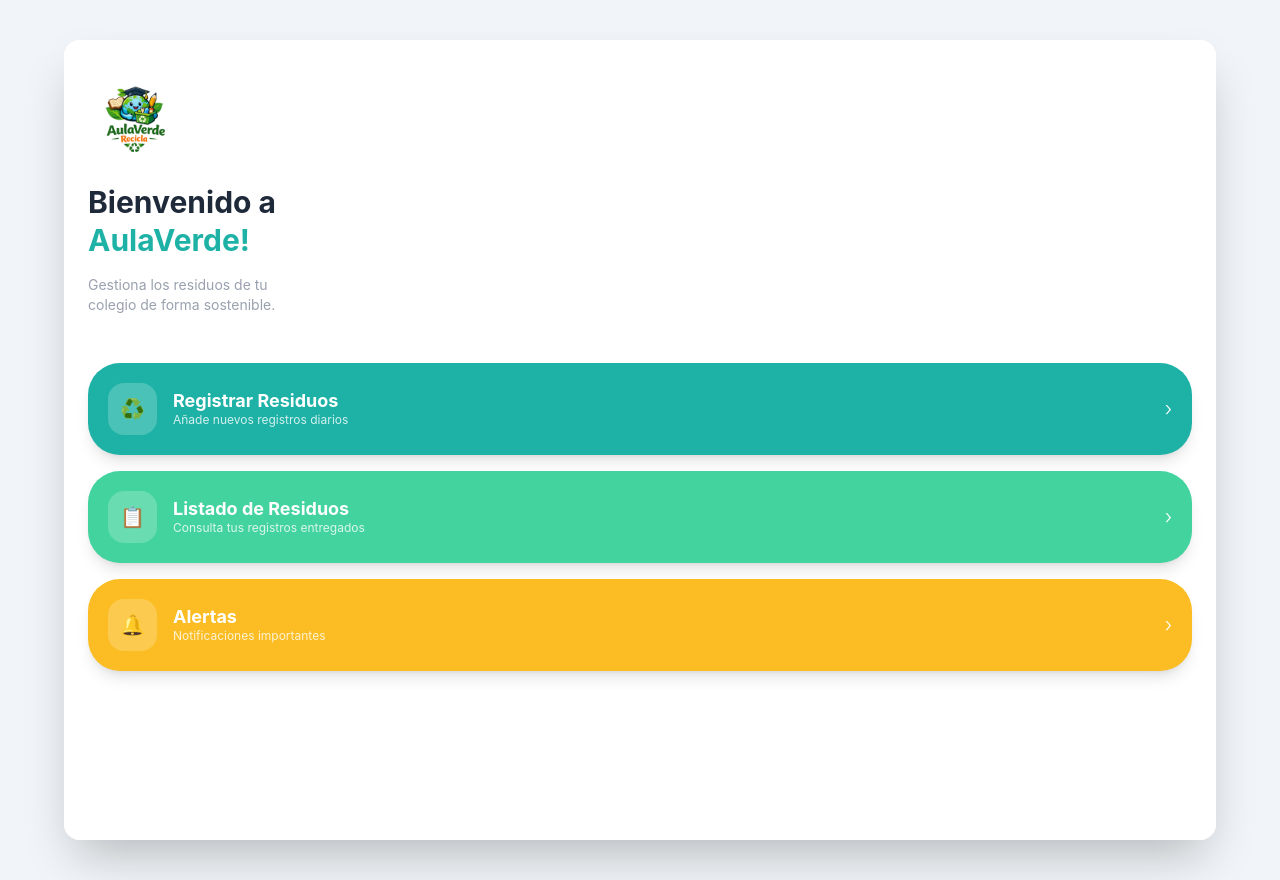
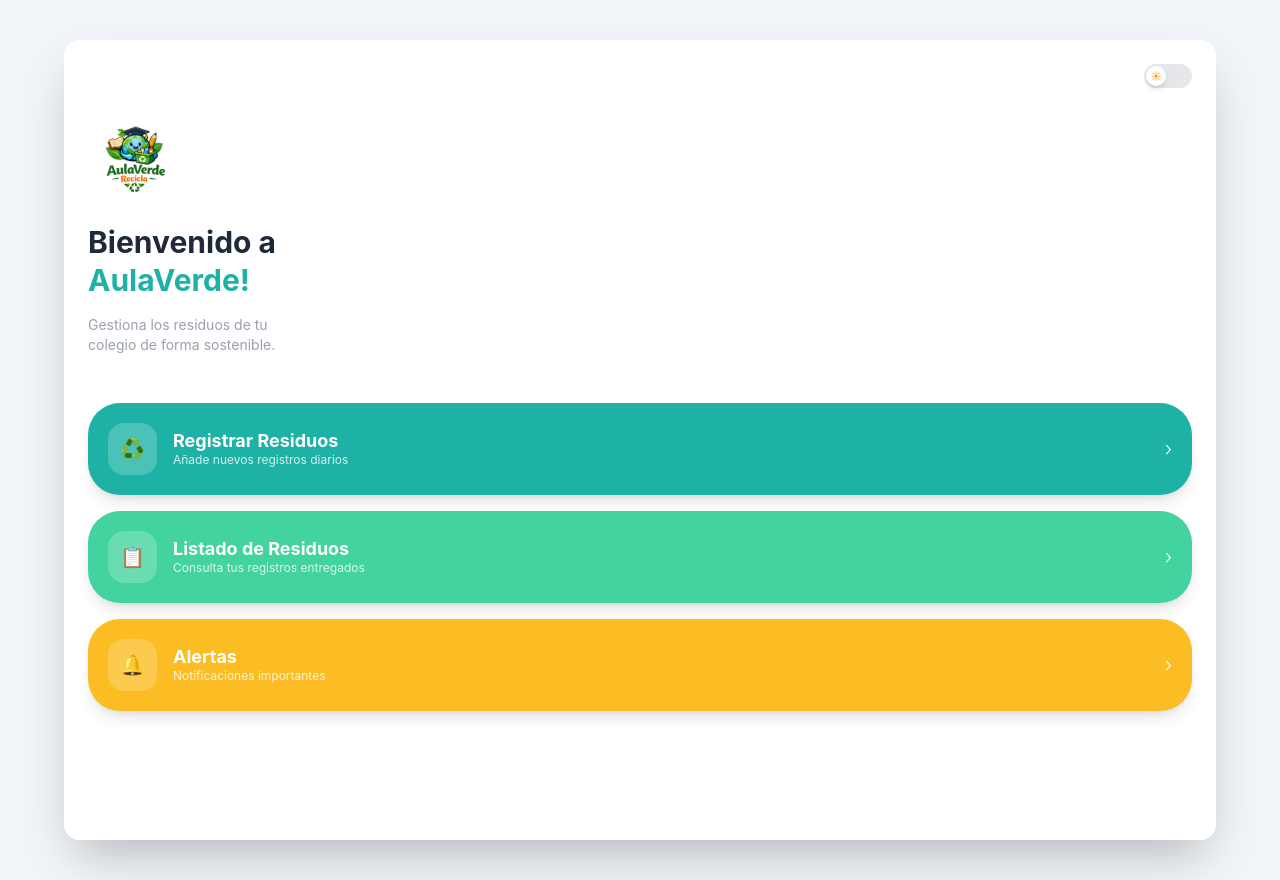
Before and after one commit to HackatonCapGemini-E5-2026/AulaVerde_FrontEnd, a React (Vite) app: page / in a window 1280 px wide. Built offline with nearby package versions, Linux system fonts and the light colour scheme.

Commit message:
feat:Inicio

```diff
--- a/src/components/DarkToggle.jsx
+++ b/src/components/DarkToggle.jsx
@@ -2,6 +2,7 @@ import { useTheme } from '../ThemeContext';
 
 const DarkToggle = () => {
   const { dark, toggle } = useTheme();
+
   return (
     <button
       onClick={toggle}
@@ -14,10 +15,10 @@ const DarkToggle = () => {
       <span
         className={`
           absolute top-0.5 left-0.5 w-5 h-5 rounded-full shadow-md flex items-center justify-center text-[10px] transition-transform duration-300
-          ${dark ? 'translate-x-6 bg-slate-900' : 'translate-x-0 bg-white'}
+          ${dark ? 'translate-x-6 bg-slate-900 text-white' : 'translate-x-0 bg-white text-amber-500'}
         `}
       >
-        {dark ? '🌙' : '☀️'}
+        {dark ? '\u263D' : '\u2600'}
       </span>
     </button>
   );
--- a/src/pages/Home.jsx
+++ b/src/pages/Home.jsx
@@ -1,5 +1,7 @@
 import React from 'react';
 import { useNavigate } from 'react-router-dom';
+import { useTheme } from '../ThemeContext';
+import DarkToggle from '../components/DarkToggle';
 import RegisterWasteButton from '../components/home/RegisterWasteButton';
 import ResidueListButton from '../components/home/ResidueListButton';
 import AlertsButton from '../components/home/AlertsButton';
@@ -7,19 +9,25 @@ import logo from '../logo/logo.png';
 
 const Home = () => {
   const navigate = useNavigate();
+  const { dark } = useTheme();
 
   return (
-    <div className="flex flex-col min-h-screen bg-white p-6">
+    <div className={`flex flex-col min-h-screen p-6 transition-colors duration-300 ${dark ? 'bg-slate-900' : 'bg-white'}`}>
+      <div className="flex justify-end mb-4">
+        <DarkToggle />
+      </div>
+
       <div className="mt-2 mb-12">
         <img src={logo} alt="Logo AulaVerde Recicla" className="w-24 h-24 object-contain mb-4" />
-        <h1 className="text-3xl font-bold text-gray-800 leading-tight">
+        <h1 className={`text-3xl font-bold leading-tight ${dark ? 'text-white' : 'text-gray-800'}`}>
           Bienvenido a <br />
           <span className="text-[#1eb2a6]">AulaVerde!</span>
         </h1>
-        <p className="text-gray-400 mt-4 text-sm max-w-[200px]">
+        <p className={`mt-4 text-sm max-w-[200px] ${dark ? 'text-slate-400' : 'text-gray-400'}`}>
           Gestiona los residuos de tu colegio de forma sostenible.
         </p>
       </div>
+
       <div className="space-y-4">
         <RegisterWasteButton onClick={() => navigate('/register')} />
         <ResidueListButton onClick={() => navigate('/categories')} />
```
